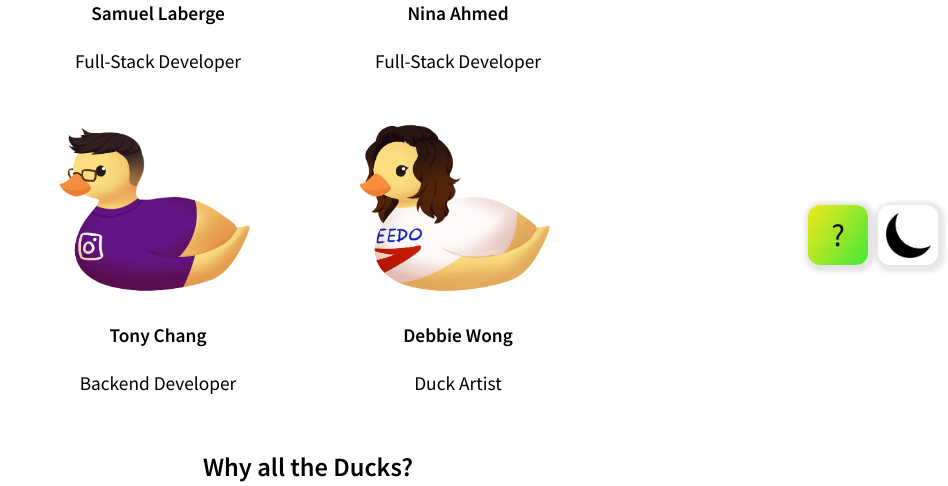
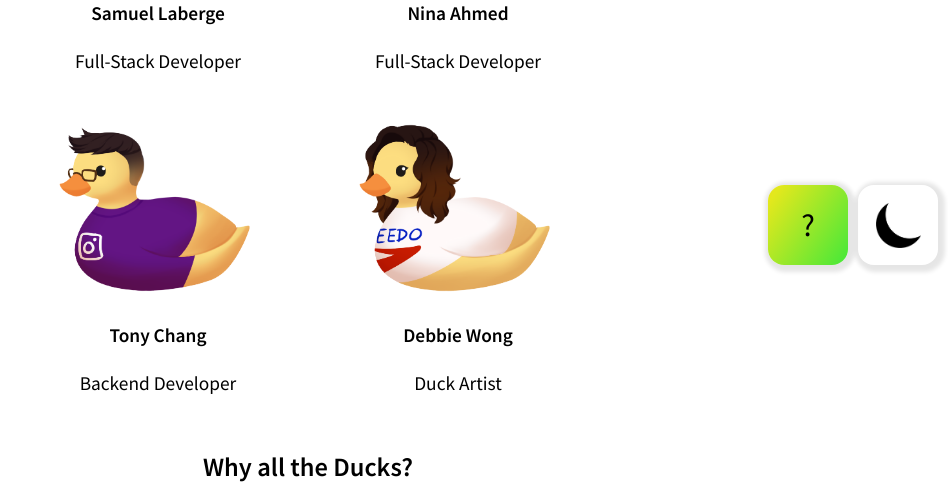
Before and after one commit to SamLab17/HelpHours, a Python web app: template helphours/templates/about.html in a window 1280 px wide. Shown: the part 525-1011 px from the top of the page, without its empty margins (332-1280 px from the left). Run offline with Jinja, Linux system fonts and the light colour scheme; the template is opened without the code that fills it, so the values that code supplies are empty.

Commit message:
fixed bug and made buttons bigger

```diff
--- a/helphours/static/scripts/fairy_cursor.js
+++ b/helphours/static/scripts/fairy_cursor.js
@@ -5,6 +5,7 @@
  * Converted to use classes by Samuel Laberge 2021
  *
  */
+
 
 class FairyDustCursor {
 
@@ -188,3 +189,33 @@ class FairyDustCursor {
     }
 
 }
+
+function Particle(x, y, canvasItem) {
+    const lifeSpan = Math.floor(Math.random() * 30 + 60)
+    this.initialLifeSpan = lifeSpan //
+    this.lifeSpan = lifeSpan //ms
+    this.velocity = {
+        x: (Math.random() < 0.5 ? -1 : 1) * (Math.random() / 2),
+        y: Math.random() * 0.7 + 0.9,
+    }
+    this.position = { x: x, y: y }
+    this.canv = canvasItem
+
+    this.update = function (context) {
+        this.position.x += this.velocity.x
+        this.position.y += this.velocity.y
+        this.lifeSpan--
+
+        this.velocity.y += 0.02
+
+        const scale = Math.max(this.lifeSpan / this.initialLifeSpan, 0)
+
+        context.drawImage(
+            this.canv,
+            this.position.x - (this.canv.width / 2) * scale,
+            this.position.y - this.canv.height / 2,
+            this.canv.width * scale,
+            this.canv.height * scale
+        )
+    }
+}
--- a/helphours/static/styles/style.css
+++ b/helphours/static/styles/style.css
@@ -714,8 +714,8 @@ textarea {
     float: right;
     right: 10px;
     bottom: 10px;
-    width: 60px;
-    height: 60px;
+    width: 80px;
+    height: 80px;
     border-radius: 20%;
     /* background-color: #222; */
     /* color: #fff; */
@@ -727,7 +727,7 @@ textarea {
 }
 
 .rave-button {
-    right: 80px;
+    right: 100px;
     background: linear-gradient(124deg, #ff2400, #e81d1d, #e8b71d, #e3e81d, #1de840, #1ddde8, #2b1de8, #dd00f3, #dd00f3);
     background-size: 900% 900%;
     -webkit-animation: rainbow 18s ease infinite;
```
